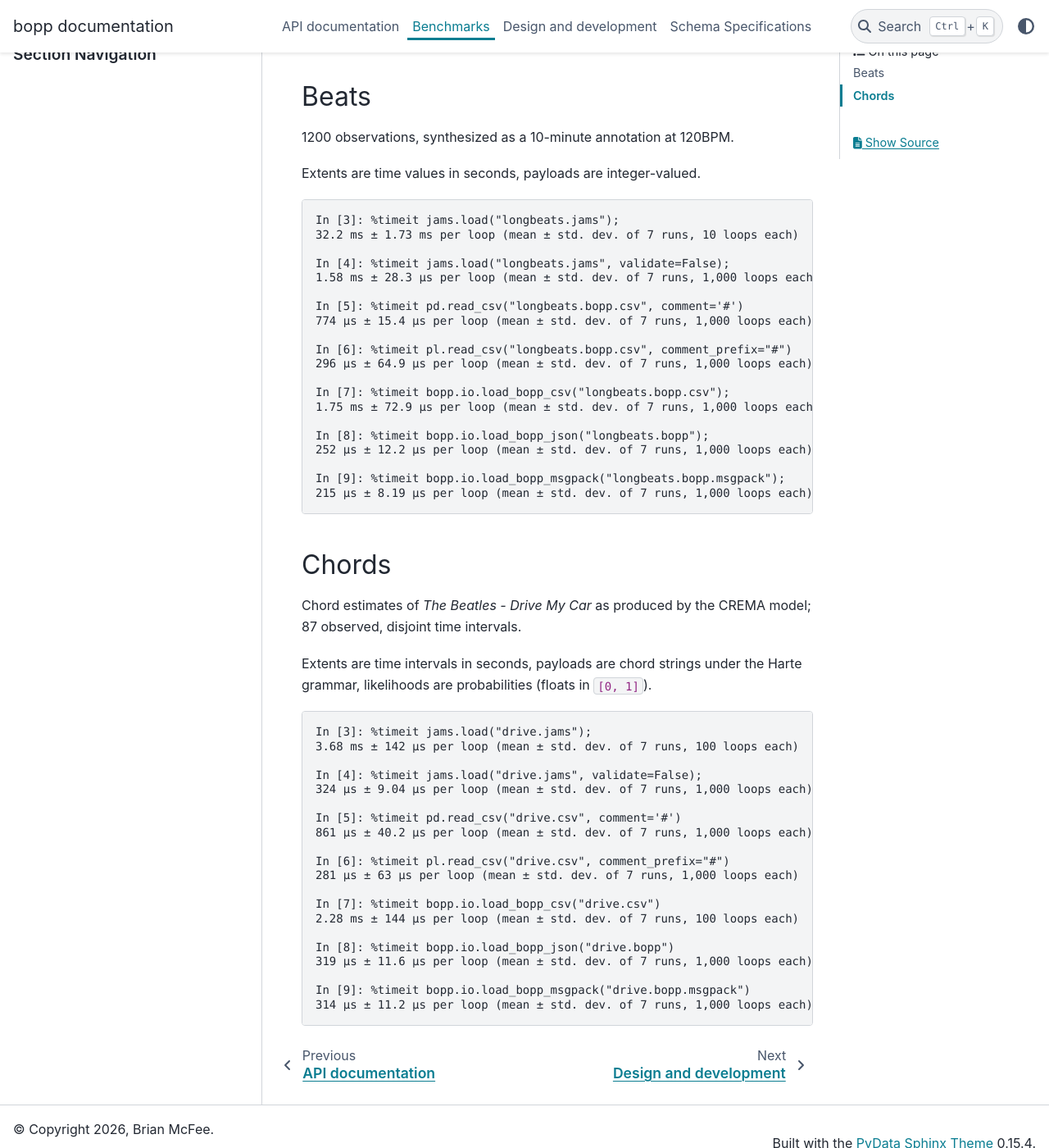
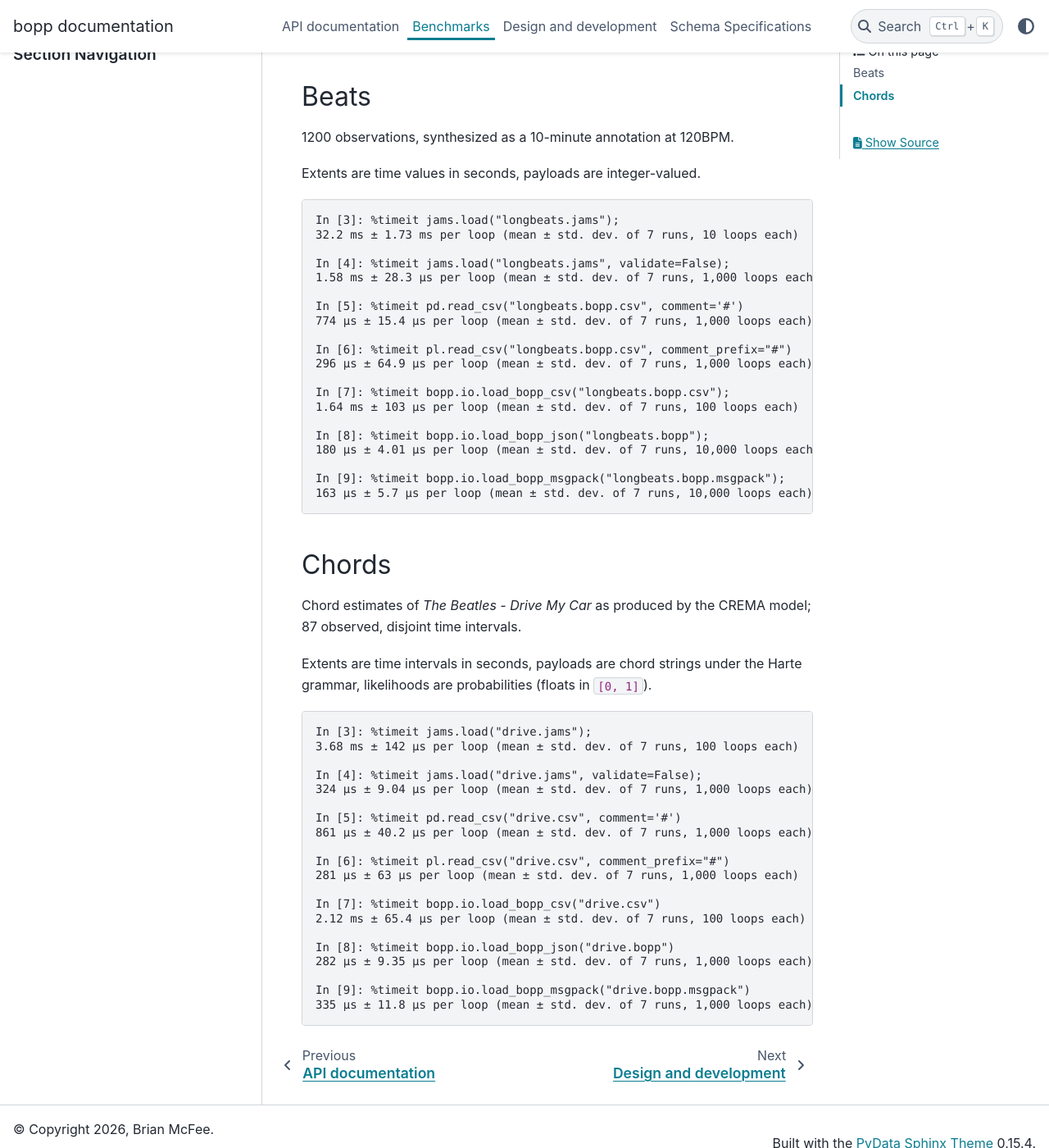
Before and after one commit to bmcfee/bopp, a Sphinx documentation site: the page built from docs/benchmarks.md, in a window 1280 px wide and 1400 px high, scrolled down 375 px. Shown: the whole window at 82% size. Built offline with Sphinx 7.4.7 and the PyData theme 0.15.4, drawn with Linux system fonts in a browser that asks for light colours.

Commit message:
fixing some inefficiencies and rerunning benchmarks

````diff
--- a/docs/benchmarks.md
+++ b/docs/benchmarks.md
@@ -31,13 +31,13 @@ In [6]: %timeit pl.read_csv("longbeats.bopp.csv", comment_prefix="#")
 296 μs ± 64.9 μs per loop (mean ± std. dev. of 7 runs, 1,000 loops each)
 
 In [7]: %timeit bopp.io.load_bopp_csv("longbeats.bopp.csv");
-1.75 ms ± 72.9 μs per loop (mean ± std. dev. of 7 runs, 1,000 loops each)
+1.64 ms ± 103 μs per loop (mean ± std. dev. of 7 runs, 100 loops each)
 
 In [8]: %timeit bopp.io.load_bopp_json("longbeats.bopp");
-252 μs ± 12.2 μs per loop (mean ± std. dev. of 7 runs, 1,000 loops each)
+180 μs ± 4.01 μs per loop (mean ± std. dev. of 7 runs, 10,000 loops each)
 
 In [9]: %timeit bopp.io.load_bopp_msgpack("longbeats.bopp.msgpack");
-215 μs ± 8.19 μs per loop (mean ± std. dev. of 7 runs, 1,000 loops each)
+163 μs ± 5.7 μs per loop (mean ± std. dev. of 7 runs, 10,000 loops each)
 ```
 
 
@@ -63,11 +63,11 @@ In [6]: %timeit pl.read_csv("drive.csv", comment_prefix="#")
 281 μs ± 63 μs per loop (mean ± std. dev. of 7 runs, 1,000 loops each)
 
 In [7]: %timeit bopp.io.load_bopp_csv("drive.csv")
-2.28 ms ± 144 μs per loop (mean ± std. dev. of 7 runs, 100 loops each)
+2.12 ms ± 65.4 μs per loop (mean ± std. dev. of 7 runs, 100 loops each)
 
 In [8]: %timeit bopp.io.load_bopp_json("drive.bopp")
-319 μs ± 11.6 μs per loop (mean ± std. dev. of 7 runs, 1,000 loops each)
+282 μs ± 9.35 μs per loop (mean ± std. dev. of 7 runs, 1,000 loops each)
 
 In [9]: %timeit bopp.io.load_bopp_msgpack("drive.bopp.msgpack")
-314 μs ± 11.2 μs per loop (mean ± std. dev. of 7 runs, 1,000 loops each)
+335 μs ± 11.8 μs per loop (mean ± std. dev. of 7 runs, 1,000 loops each)
 ```
````
Also changed, not shown: 1 other file.
